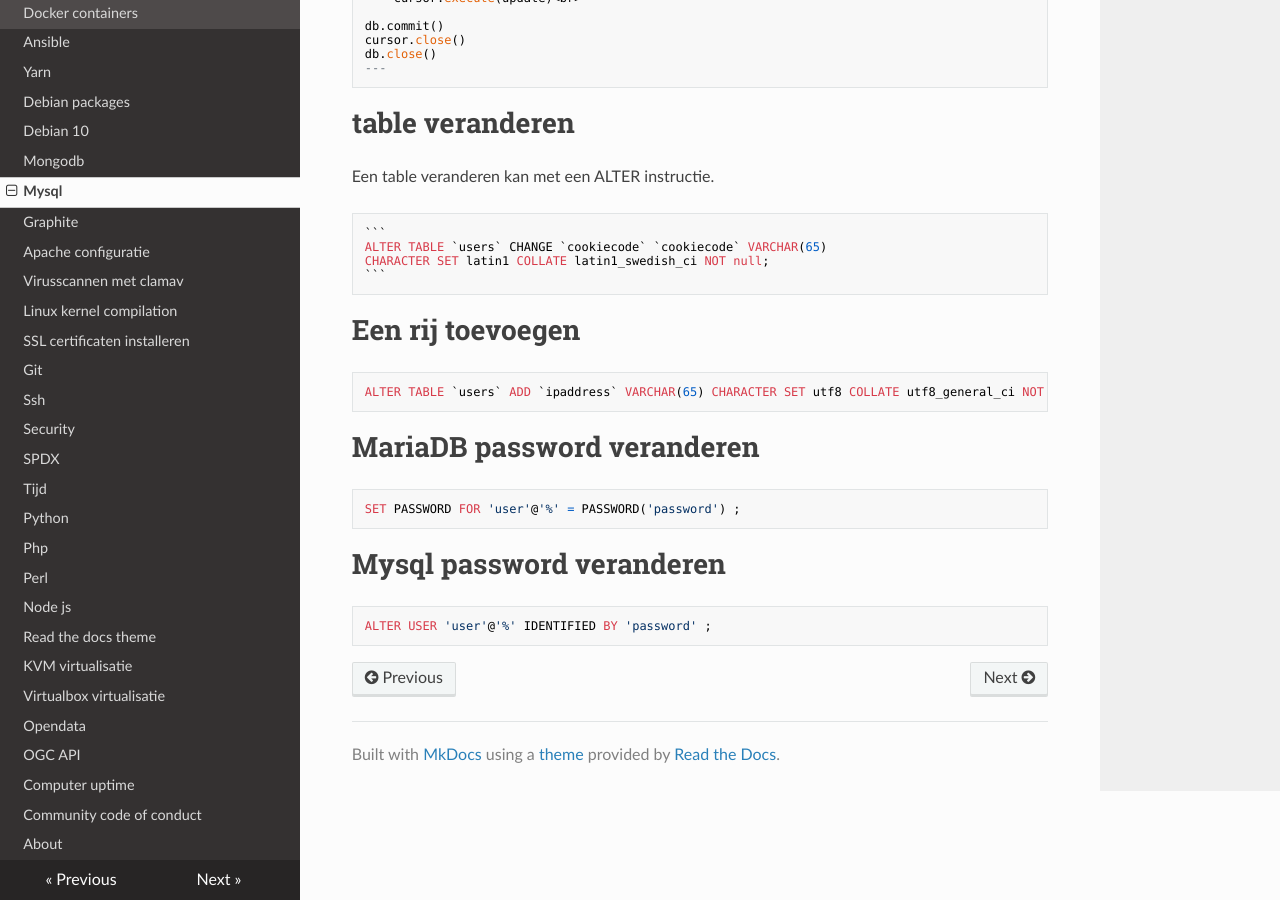
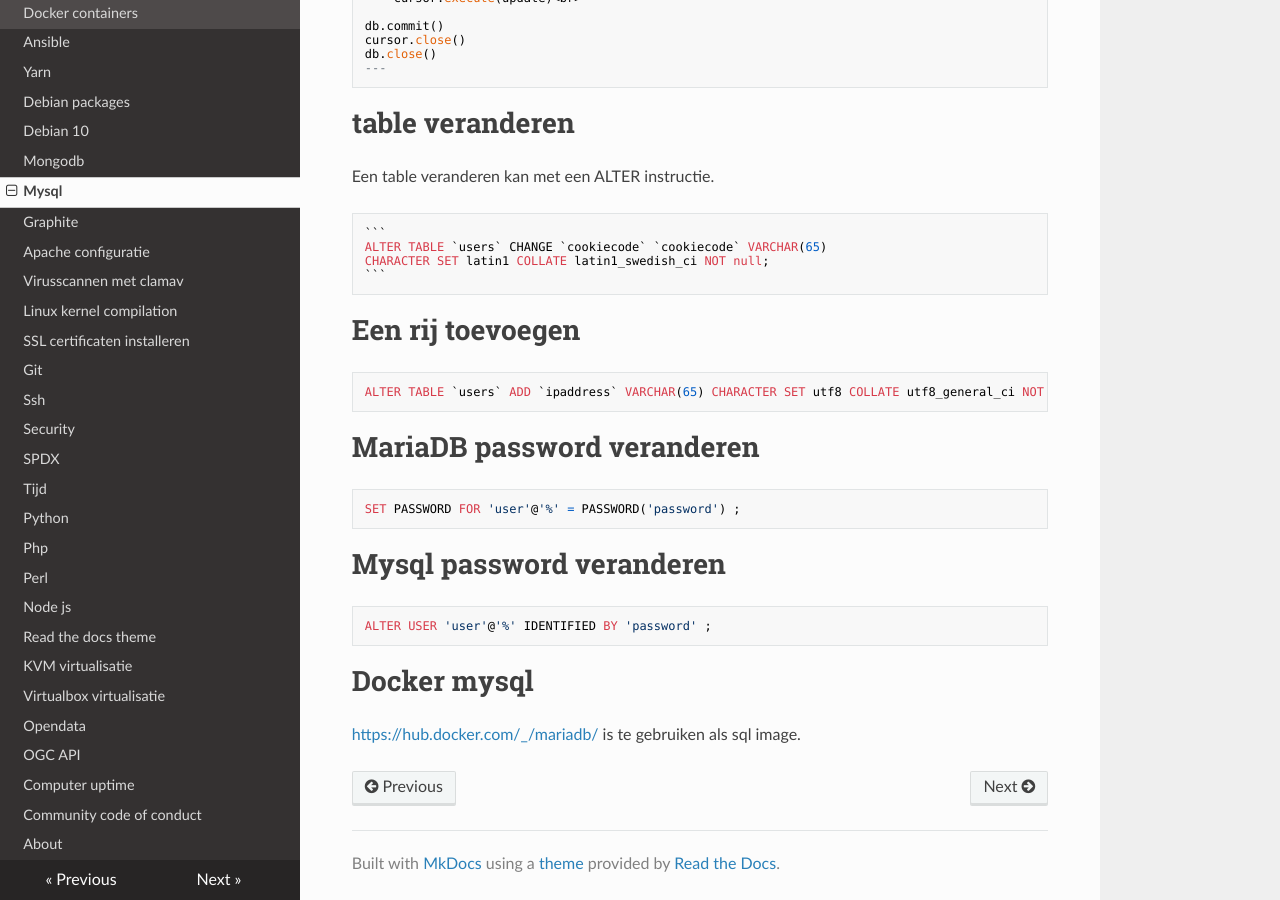
Before and after one commit to MatthewBuchananAstley/linuxhowto, an MkDocs documentation site: the page built from docs/mysql.md, in a window 1280 px wide and 900 px high, scrolled down 1271 px. Built offline with MkDocs 1.6.1, drawn with Linux system fonts in a browser that asks for light colours; nearby versions of some CDN libraries.

Commit message:
added mariadb sql docker information

```diff
--- a/docs/mysql.md
+++ b/docs/mysql.md
@@ -74,3 +74,7 @@ Een table veranderen kan met een ALTER instructie.
 # Mysql password veranderen
 
     ALTER USER 'user'@'%' IDENTIFIED BY 'password' ;
+
+# Docker mysql
+
+<a href="https://hub.docker.com/_/mariadb/">https://hub.docker.com/_/mariadb/</a> is te gebruiken als sql image.
```
